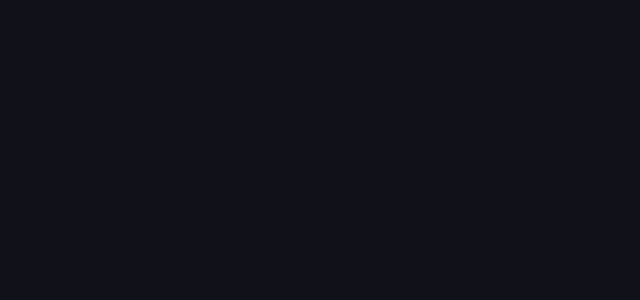
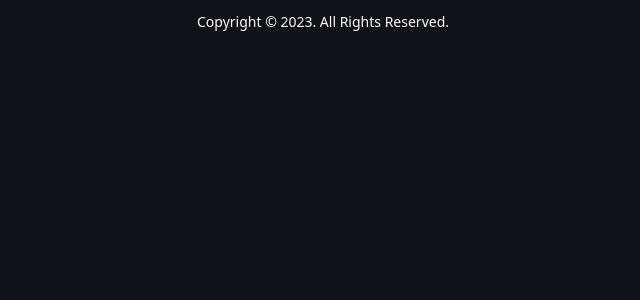
Before and after one commit to GeorgiosDoudouliakis/movie-trends, a Vue app: page / in a window 1280 px wide. Shown: the top 300 px of the page, without its empty margins (317-957 px from the left). Built offline with nearby package versions, Linux system fonts and the light colour scheme.

Commit message:
Add the footer component

```diff
--- a/src/App.vue
+++ b/src/App.vue
@@ -1,6 +1,10 @@
 <template>
+  <TheFooter/>
+</template>
 
-</template>
+<script setup lang="ts">
+  import TheFooter from "@/components/TheFooter.vue";
+</script>
 
 <style lang="scss">
   * {
--- /dev/null
+++ b/src/components/TheFooter.vue
@@ -0,0 +1,9 @@
+<template>
+  <footer class="text-center text-sm py-3">
+    <p>Copyright &copy; {{ currentDate }}. All Rights Reserved.</p>
+  </footer>
+</template>
+
+<script setup lang="ts">
+  const currentDate: number = new Date().getFullYear();
+</script>
```
